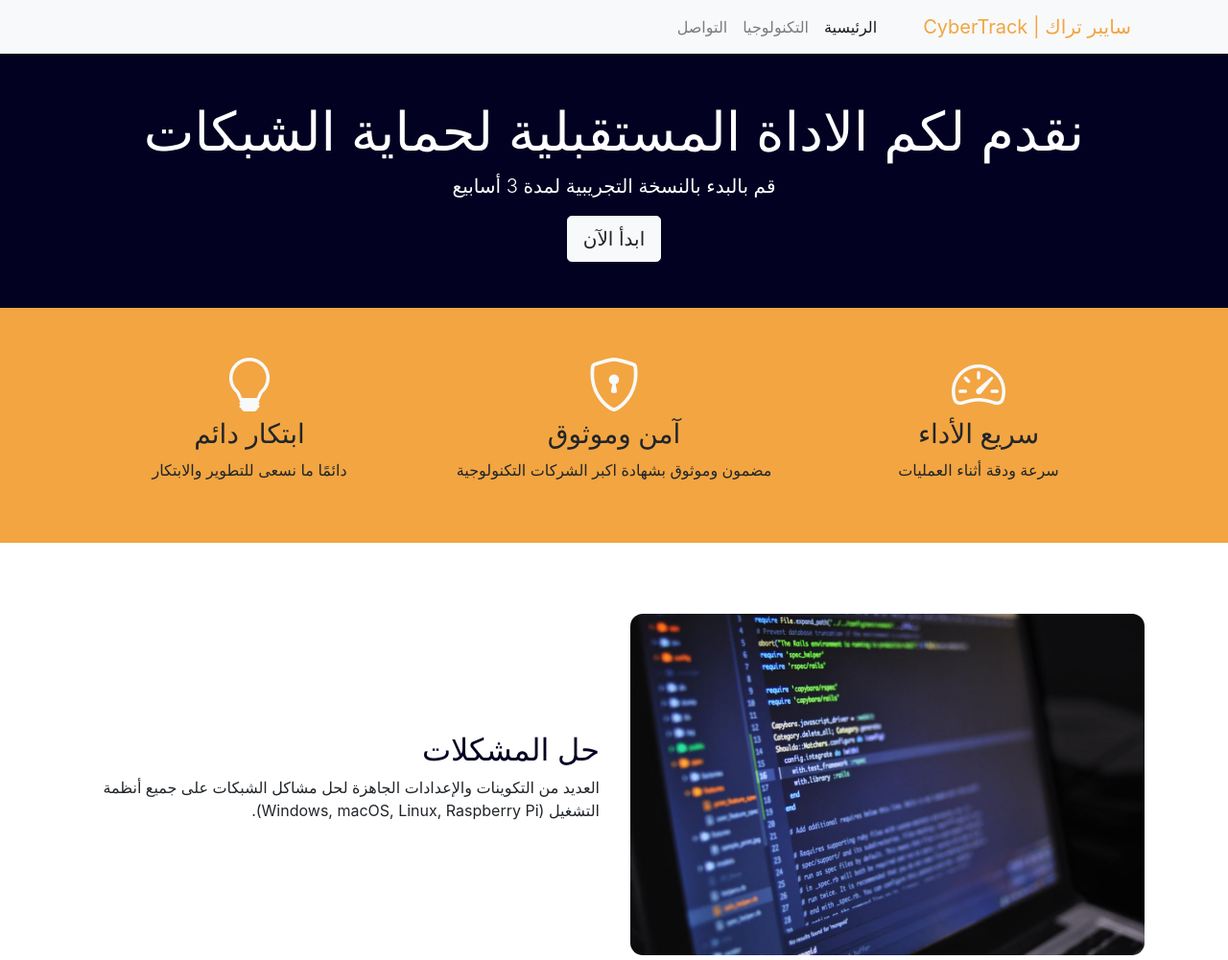
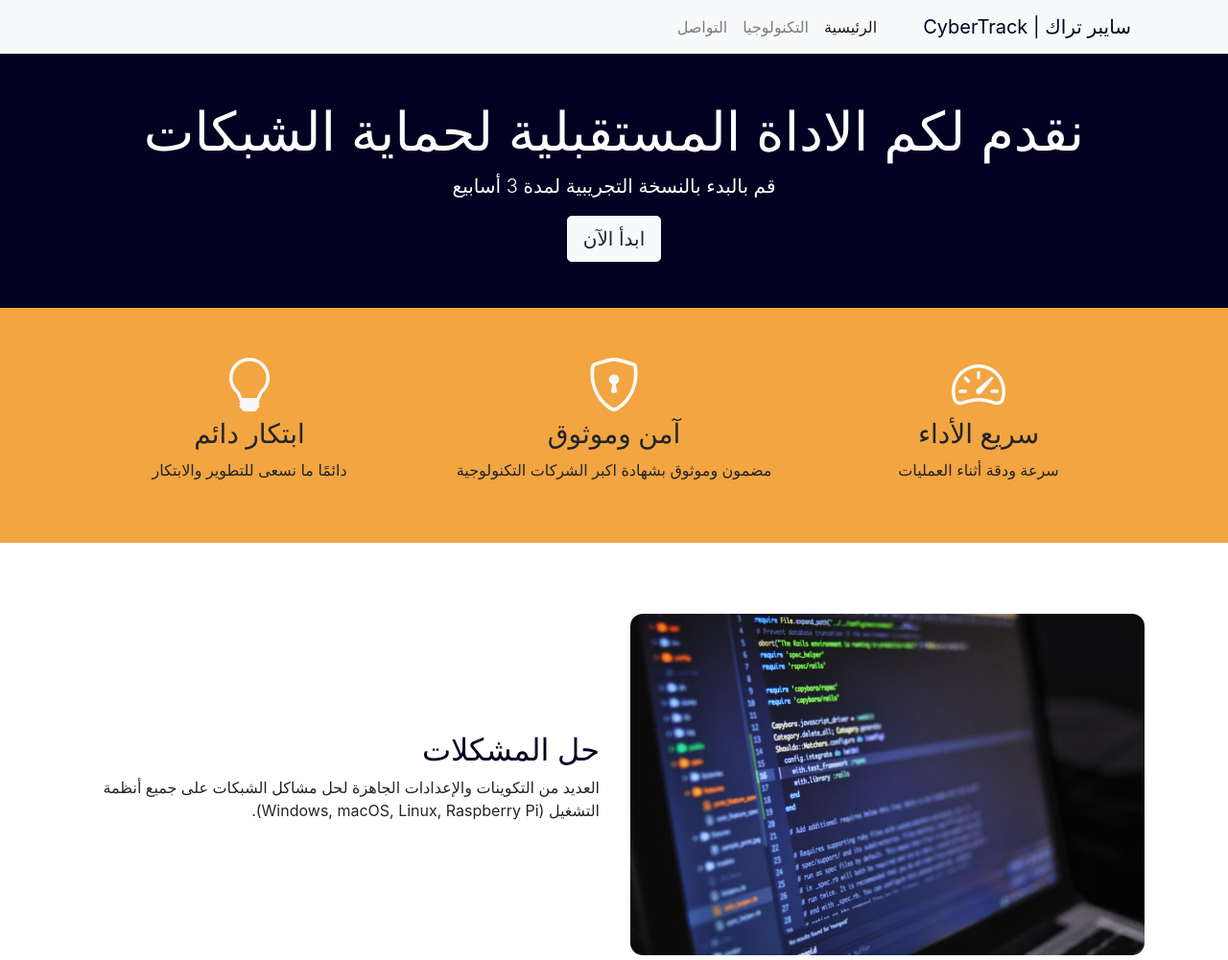
Before and after one commit to AdnanNasr/CyberTrack, a website: page index.html in a window 1280 px wide. Shown: the top 1001 px of the page at 96% size. Drawn offline with nearby package versions, Linux system fonts and the light colour scheme.

Commit message:
Update index.html

```diff
--- a/index.html
+++ b/index.html
@@ -15,7 +15,7 @@
 <body>
     <nav class="navbar navbar-expand-lg navbar-light bg-light">
         <div class="container">
-            <a class="navbar-brand text-danger" href="">سايبر تراك | CyberTrack</a>
+            <a class="navbar-brand text-secondary" href="">سايبر تراك | CyberTrack</a>
             <button class="navbar-toggler" type="button" data-bs-toggle="collapse" data-bs-target="#navbarNav" aria-controls="navbarNav" aria-expanded="false" aria-label="Toggle navigation">
                 <span class="navbar-toggler-icon"></span>
             </button>
```
